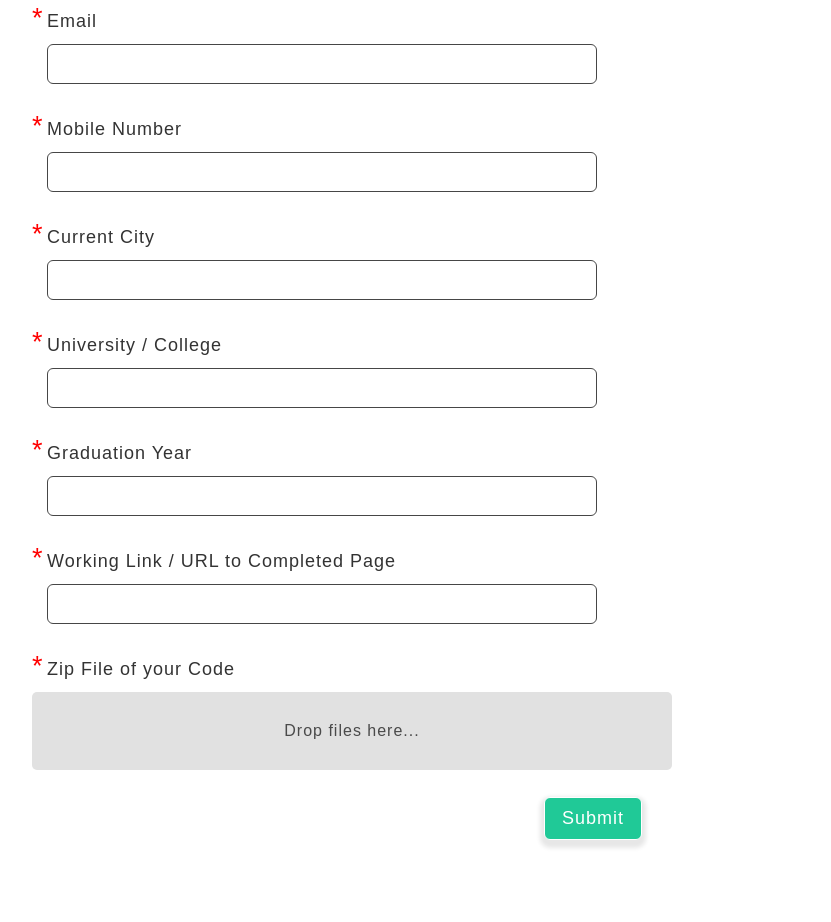
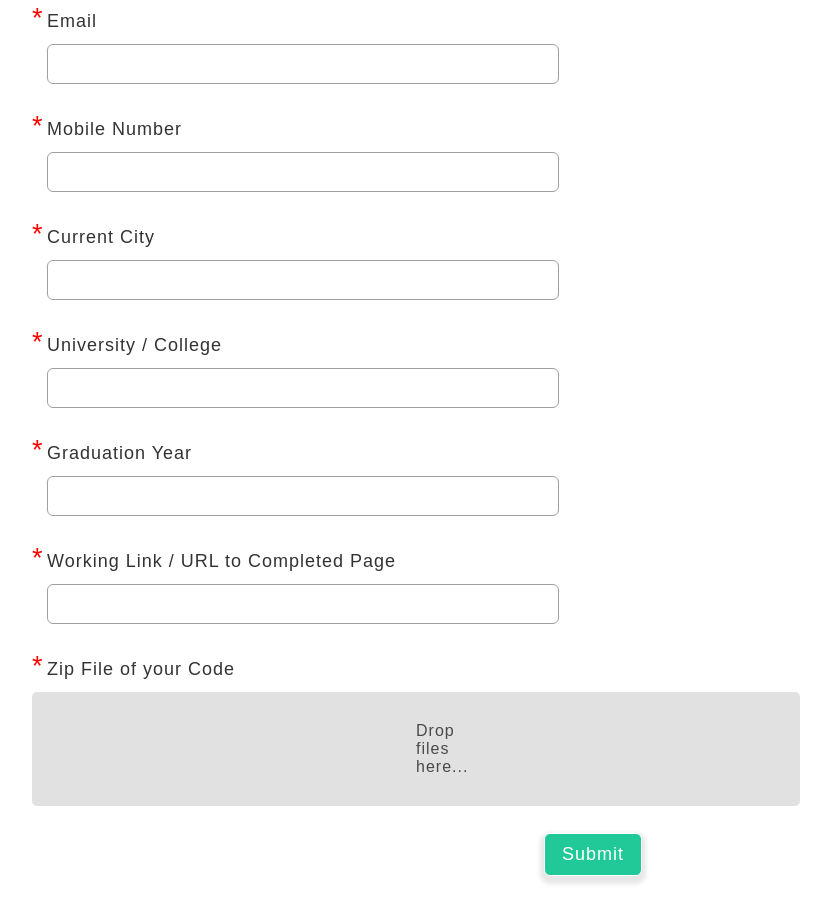
Before and after one commit to Deepanshuigtm/signup, a plain HTML site: page index.html in a window 1280 px wide. Shown: the part 472-1394 px from the top of the page, without its empty margins (288-1119 px from the left). Drawn offline with Linux system fonts and the light colour scheme.

Commit message:
style.css

```diff
--- a/style.css
+++ b/style.css
@@ -38,9 +38,9 @@ h1 {
     letter-spacing: 1px;
 }
 .form1Example13{
-    width:550px;
-    height: 40px;
-    border:1px solid rgb(70, 70, 70);
+    width:80%;
+    height:40px;
+    border:1px solid rgb(160, 160, 160);
     border-radius: 6px;
     margin-left: 15px;
 }
@@ -57,10 +57,7 @@ h1 {
 }
 .uplaod-files{
     background-color: rgb(225, 225, 225);
-    display: flex;
-    align-items: center;
-    justify-content: center;
-    padding: 30px 200px;
+    padding: 30px 60%;;
     letter-spacing: 1px;
     color: rgb(74, 74, 74);
     border-radius: 5px;
```
